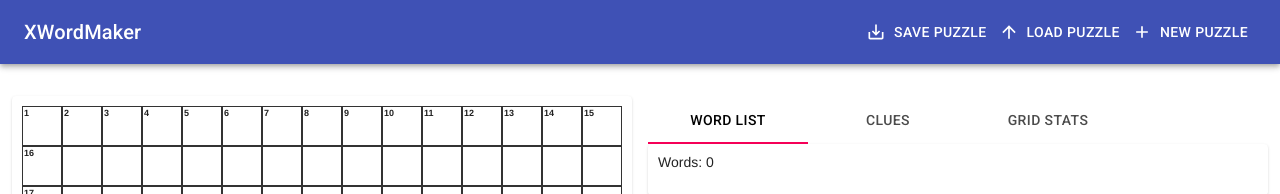
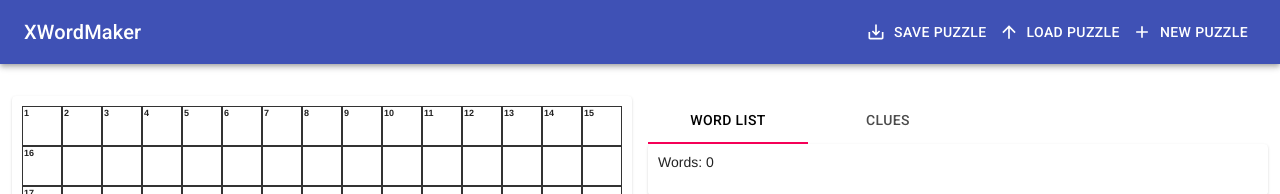
Before and after one commit to kelaban/xwordmaker, a React (Create React App) app: page / in a window 1280 px wide. Shown: the top 194 px of the page. Built offline with nearby package versions, Linux system fonts and the light colour scheme.

Commit message:
remove gridstats tab

```diff
--- a/src/App.js
+++ b/src/App.js
@@ -514,7 +514,6 @@ function App() {
             <Tabs value={tabValue} onChange={(e,nv) => handleTabChanged(nv)}>
               <Tab label="Word List"/>
               <Tab label="Clues"/>
-              <Tab label="Grid Stats"/>
             </Tabs>
             <TabPanel value={tabValue} index={0}>
             <Paper className={clsScrollPaper} >
@@ -526,11 +525,6 @@ function App() {
               <Clues grid={grid} onClueFocus={handleClueFocus} onClueChanged={handleClueChanged}/>
             </Paper>
             </TabPanel>
-            <TabPanel value={tabValue} index={2}>
-              <Paper className={clsScrollPaper} >
-                <GridStats grid={grid} />
-              </Paper>
-            </TabPanel>
           </Grid>
         </Grid>
       </Container>
```
